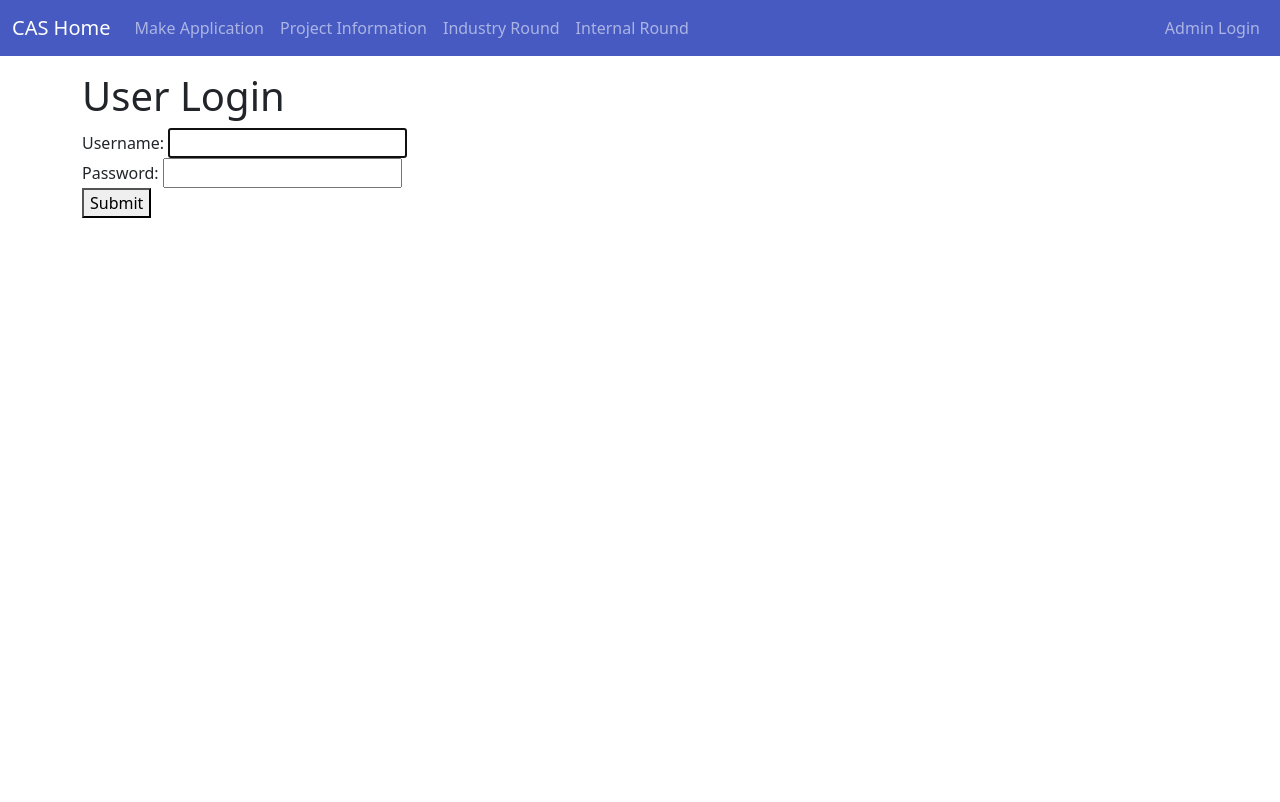
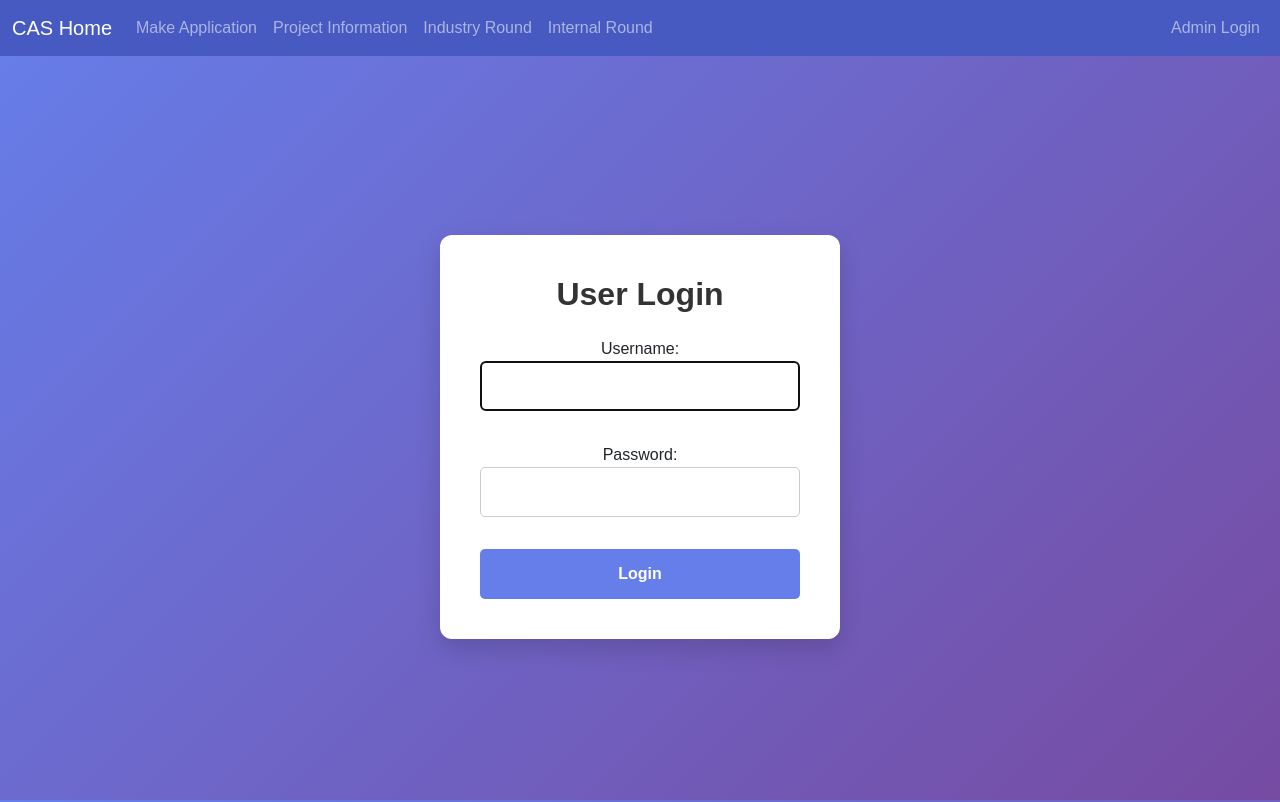
Before and after one commit to nortjo15/CapstoneAllocationManagementSystem-CAMS-, a Django app: page /admin-dashboard/login/ in a window 1280 px wide. Before the commit the page ends 218 px from the top, so only its background shows below. Run offline with Django 5.2, Linux system fonts and the light colour scheme.

Commit message:
feat(login): added color gradient in login page and centered the login prompt.

```diff
--- a/backend/admin_app/templates/login.html
+++ b/backend/admin_app/templates/login.html
@@ -1,15 +1,89 @@
 {% extends "student_base.html" %}
 {% load static %}
 
-{% block title %}
-Login
-{% endblock%}
+{% block title %}Login{% endblock %}
 
 {% block content %}
-    <h1>User Login</h1>
-    <form class="form-with-validation" action="{% url 'admin_dashboard:login' %}" method="post">
-        {% csrf_token %}
-        {{ form }}
-        <button class="form-submit">Submit</button>
-    </form>
+<style>
+    html, body {
+        height: 100%;
+        width: 100%;
+        margin: 0;
+        padding: 0;
+        font-family: Arial, sans-serif;
+        background: linear-gradient(135deg, #667eea 0%, #764ba2 100%);
+    }
+
+    /* Full-page wrapper */
+    .login-page {
+        min-height: calc(100vh - 70px);
+        display: flex;
+        justify-content: center;
+        align-items: center;
+        padding: 2rem 1rem;
+        box-sizing: border-box;
+        width: 100%;
+        background: transparent;
+    }
+
+    /* Centered white login card */
+    .login-page .container {
+        background: white;
+        padding: 2.5rem;
+        border-radius: 12px;
+        box-shadow: 0 10px 25px rgba(0,0,0,0.15);
+        text-align: center;
+        max-width: 400px;
+        width: 100%;
+    }
+
+    .login-page h1 {
+        color: #333;
+        margin-bottom: 1.5rem;
+        font-size: 2rem;
+        font-weight: bold;
+    }
+
+    .login-page form {
+        display: flex;
+        flex-direction: column;
+        gap: 1rem;
+    }
+
+    .login-page input[type="text"],
+    .login-page input[type="password"] {
+        padding: 0.75rem;
+        border-radius: 5px;
+        border: 1px solid #ccc;
+        width: 100%;
+        font-size: 1rem;
+    }
+
+    .login-page button.form-submit {
+        background: #667eea;
+        color: white;
+        padding: 0.8rem 1.2rem;
+        border: none;
+        border-radius: 5px;
+        font-weight: bold;
+        cursor: pointer;
+        transition: background 0.3s, transform 0.2s;
+    }
+
+    .login-page button.form-submit:hover {
+        background: #5a6fd8;
+        transform: translateY(-1px);
+    }
+</style>
+
+<div class="login-page">
+    <div class="container">
+        <h1>User Login</h1>
+        <form action="{% url 'admin_dashboard:login' %}" method="post">
+            {% csrf_token %}
+            {{ form.as_p }}
+            <button class="form-submit">Login</button>
+        </form>
+    </div>
+</div>
 {% endblock %}
```
